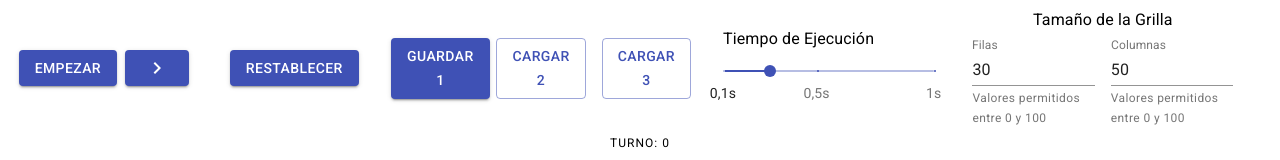
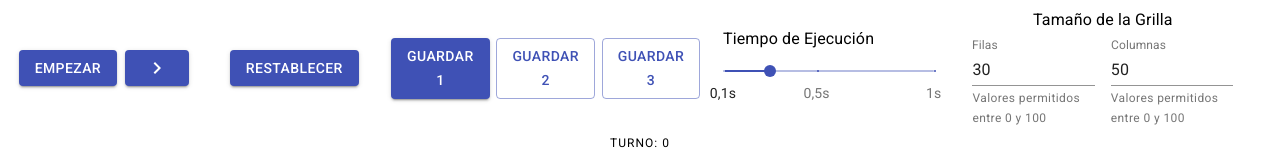
Before and after one commit to FabriJuncal/game-of-life, a React (Create React App) app: page / in a window 1280 px wide. Shown: the top 160 px of the page. Built offline with nearby package versions, Linux system fonts and the light colour scheme.

Commit message:
Refactorización del Código

```diff
--- a/src/App.js
+++ b/src/App.js
@@ -44,18 +44,10 @@ function App() {
     // Se pausa la simulación para no generar ningún error al modificar las dimensiones de la grilla
     actualizarRecorrido(false);
 
-    // Si la cantidad de columnas o filas es igual a cero, oculta la grilla de simulación
-    // en caso contrario, lo muestra
-    if(p_cantColumnas === 0 || p_cantFilas === 0){
-      document.getElementById('grillaSimulacion').hidden = true
-    }else{
-      document.getElementById('grillaSimulacion').hidden = false
-    }
-
     grillaBase = p_grilla;
 
-    let nroColumnas = parseInt(p_cantColumnas != null ? p_cantColumnas : 0);
-    let nroFilas = parseInt(p_cantFilas != null ? p_cantFilas : 0);
+    let nroColumnas = parseInt(p_cantColumnas != null ? p_cantColumnas : 1);
+    let nroFilas = parseInt(p_cantFilas != null ? p_cantFilas : 1);
 
     actualizarCantColumnas(nroColumnas);
     actualizarCantFila(nroFilas);
@@ -70,6 +62,9 @@ function App() {
         // Cargamos las Columnas dentro de cada Fila
         grillaBase.push(arrayColumnas);
         actualizarGrilla(grillaBase);
+        // Reiniciamos el contador de turnos
+        actualizarContTurnos(0);
+        nroTurnoActual = 0;
       }
     }else{
       actualizarGrilla(grillaBase);
@@ -106,8 +101,8 @@ function App() {
 
     if(operacion === 'cargar'){
       let nroFila, nroColumnas;
-      let grillaGuardada = JSON.parse(localStorage.getItem('grilla'+nroGrillaGuardada));
-      let nroTurno = parseInt(localStorage.getItem('nroTurno'+nroGrillaGuardada));
+      let grillaGuardada = JSON.parse(localStorage.getItem('grilla'+nroGrillaGuardada)) ? JSON.parse(localStorage.getItem('grilla'+nroGrillaGuardada)) : [];
+      let nroTurno = parseInt(localStorage.getItem('nroTurno'+nroGrillaGuardada)) > 0 ? parseInt(localStorage.getItem('nroTurno'+nroGrillaGuardada)) : 0;
       actualizarContTurnos(nroTurno);
       nroColumnas = grillaGuardada.length > 0 ? grillaGuardada[0].length : 50;
       nroFila = grillaGuardada.length  > 0 ? grillaGuardada.length : 30;
@@ -197,36 +192,15 @@ function App() {
     },
     [cantColumnas,cantFila, tiempoTurno, contadorTurnos]);
 
+// ===============================================================================================================================
+  /* Este código inicializa la grilla con los valores preestablecidos */
 
-
-
-// ===============================================================================================================================
-  /*
-    Este código crea las Columnas y Filas con un valor 0 para cada Célula (Es decir, carga la grilla con células muertas).
-    Tambien carga las grillas almacenadas en el Local Storage.
-    Si una grilla se encuentra almacenada en el Slot 1, esta se cargará de forma predeterminada al recargar la página.
-  */
-
-  // Cargamos las grillas almacenadas en el Local Storage
-  let grillaBase = JSON.parse(localStorage.getItem('grilla1')) ? JSON.parse(localStorage.getItem('grilla1')) : [];
-  let nroTurno1 = localStorage.getItem('nroTurno1') ? parseInt(localStorage.getItem('nroTurno1')) : 0;
-
-  let nroTurnoActual = nroTurno1;
-
-  if(grillaBase.length === 0){
-    localStorage.setItem('grilla1', JSON.stringify([]));
-  }
-
-  let cantColumnasInicial = grillaBase.length > 0 ? grillaBase[0].length : 50;
-  let cantFilaInicial = grillaBase.length  > 0 ? grillaBase.length : 30;
-
+  let grillaBase = [];
+  let nroTurnoActual = 0;
 
   useEffect(()=>{
-    actualizarTamanioGrilla(cantColumnasInicial, cantFilaInicial, grillaBase)
+    actualizarTamanioGrilla(50,30);
   }, []);
-
-
-
 
 // ===============================================================================================================================
   return (
@@ -361,7 +335,7 @@ function App() {
                   value={cantFila}
                   helperText="Valores permitidos entre 0 y 100"
                   onChange={(e) => {
-                    if( 0 <= e.target.value && e.target.value <= 100){
+                    if( 1 <= e.target.value && e.target.value <= 100){
                       actualizarTamanioGrilla(cantColumnas, e.target.value ? e.target.value : 0);
                     }
 
@@ -374,7 +348,7 @@ function App() {
                   value={cantColumnas}
                   helperText="Valores permitidos entre 0 y 100"
                   onChange={(e) => {
-                    if( 0 <= e.target.value && e.target.value <= 100){
+                    if( 1 <= e.target.value && e.target.value <= 100){
                       actualizarTamanioGrilla(e.target.value ? e.target.value : 0, cantFila);
                     }
                   }}
--- a/src/components/BtnGuardarCargar.jsx
+++ b/src/components/BtnGuardarCargar.jsx
@@ -2,27 +2,33 @@
 import Button from '@material-ui/core/Button';
 
 const BtnGuardarCargar = ({nroGrilla, grillaSeleccionado, actGrillaSeleccionado, guardarCargarGrilla, actualizarRecorrido}) => {
+  console.log("==============================================");
+  console.log(grillaSeleccionado);
+  console.log(nroGrilla);
+
+  const grillaGuardada = JSON.parse(localStorage.getItem('grilla'+nroGrilla)) ? JSON.parse(localStorage.getItem('grilla'+nroGrilla)) : [];
+  let operacion, texto;
+
+  if(nroGrilla !== grillaSeleccionado && grillaGuardada.length > 0){
+    operacion = 'cargar';
+    texto = 'Cargar  '+nroGrilla;
+  }if(nroGrilla !== grillaSeleccionado && grillaGuardada.length === 0){
+    operacion = 'guardar';
+    texto = 'Guardar '+nroGrilla;
+  }else if(nroGrilla === grillaSeleccionado){
+    operacion = 'guardar';
+    texto = 'Guardar '+nroGrilla;
+  }
+
+
   return(
     <Button id={"btnGuardarCargar-"+nroGrilla} variant={grillaSeleccionado === nroGrilla ? 'contained' : 'outlined'} color='primary'
       onClick={(e)=>{
-
-        let btnSeleccionado = isNaN(e.target.parentNode.id.split('-')[1]) ? e.target.id.split('-')[1] : e.target.parentNode.id.split('-')[1];
-        btnSeleccionado = parseInt(btnSeleccionado);
-
-        let grillaGuardada = JSON.parse(localStorage.getItem('grilla'+nroGrilla)) ? JSON.parse(localStorage.getItem('grilla'+nroGrilla)) : [];
-
-        if(btnSeleccionado !== grillaSeleccionado && grillaGuardada.length > 0){
-          guardarCargarGrilla(nroGrilla, 'cargar');
-        }if(btnSeleccionado !== grillaSeleccionado && grillaGuardada.length === 0){
-          guardarCargarGrilla(nroGrilla, 'guardar');
-        }else if(btnSeleccionado === grillaSeleccionado){
-          guardarCargarGrilla(nroGrilla, 'guardar');
-        }
-
+        guardarCargarGrilla(nroGrilla, operacion);
         actGrillaSeleccionado(nroGrilla);
         actualizarRecorrido(false);
       }}
-   >{grillaSeleccionado === nroGrilla ? 'Guardar '+nroGrilla : 'Cargar  '+nroGrilla}</Button>
+   >{texto}</Button>
   )
 }
 
```
